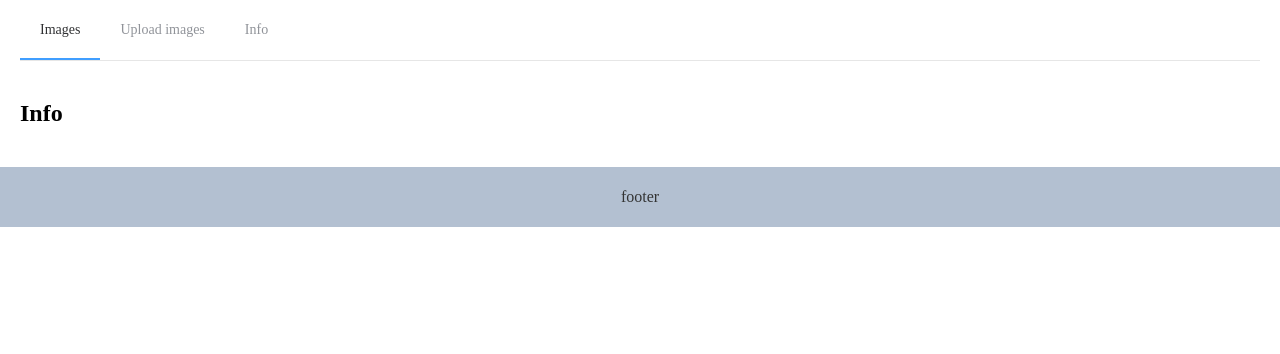
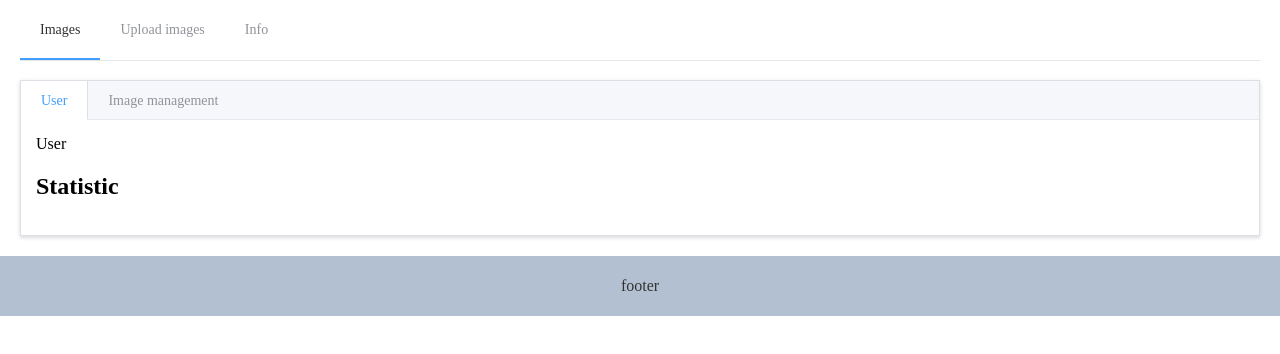
Before and after one commit to serjlemast/istok_photo_ui, a Vue app: page /#/info in a window 1280 px wide. Shown: the top 354 px of the page. Built offline with nearby package versions, Linux system fonts and the light colour scheme.

Commit message:
create component for info

```diff
--- a/src/pages/Info.vue
+++ b/src/pages/Info.vue
@@ -1,11 +1,28 @@
 <template>
   <div class="info">
-    <h1>Info</h1>
+    <el-tabs type="border-card">
+      <el-tab-pane label="User">
+        User
+        <h1>Statistic</h1>
+      </el-tab-pane>
+      <el-tab-pane label="Image management">
+        <el-tabs :tab-position="tabPosition" style="height: 200px">
+          <el-tab-pane label="Allow Image View">Allow Image View</el-tab-pane>
+          <el-tab-pane label="Upload image">Upload image</el-tab-pane>
+          <el-tab-pane label="Remove image">Remove image</el-tab-pane>
+        </el-tabs>
+      </el-tab-pane>
+    </el-tabs>
   </div>
 </template>
 <script>
 export default {
   name: "Info",
+  data() {
+    return {
+      tabPosition: "left",
+    };
+  },
 };
 </script>
 
```
